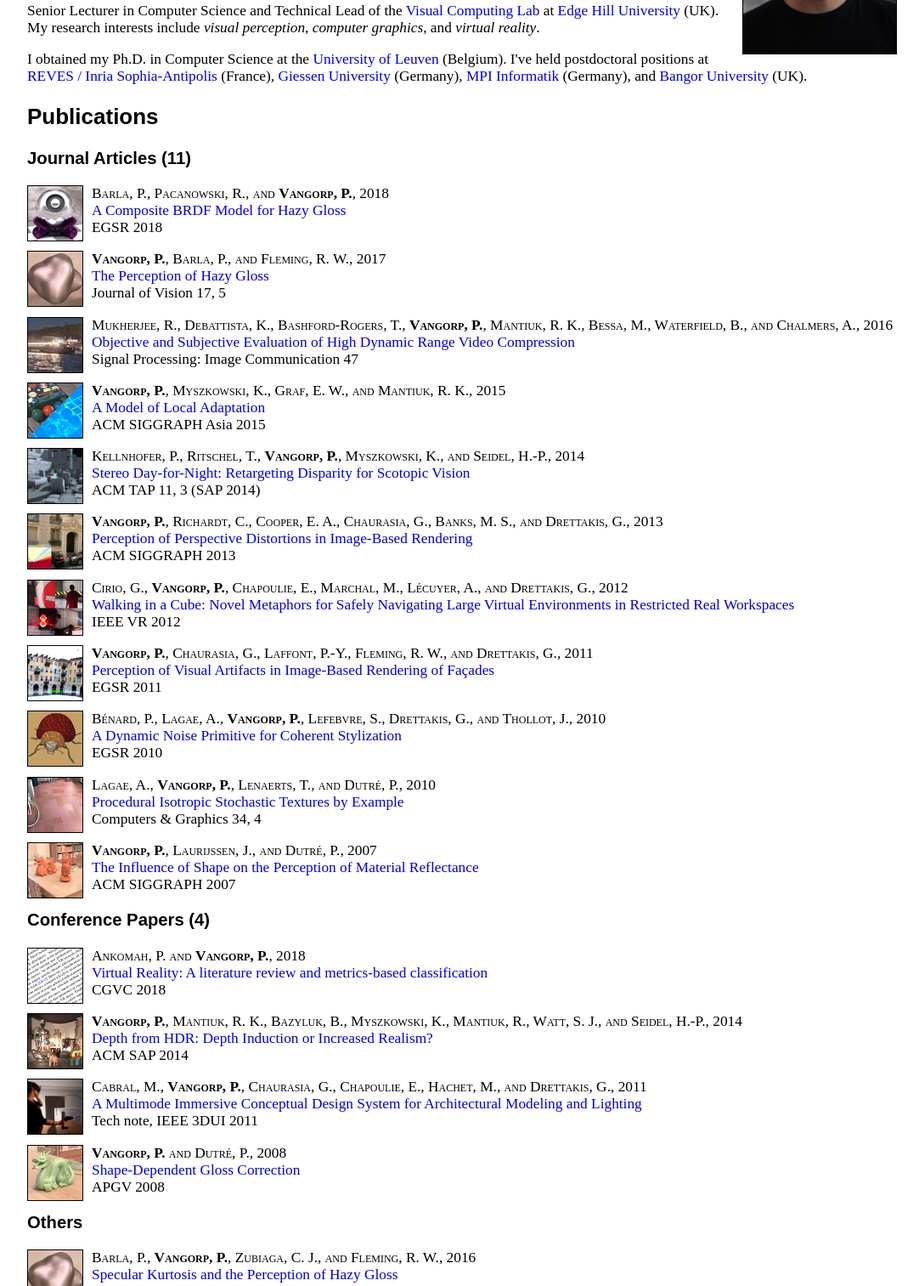
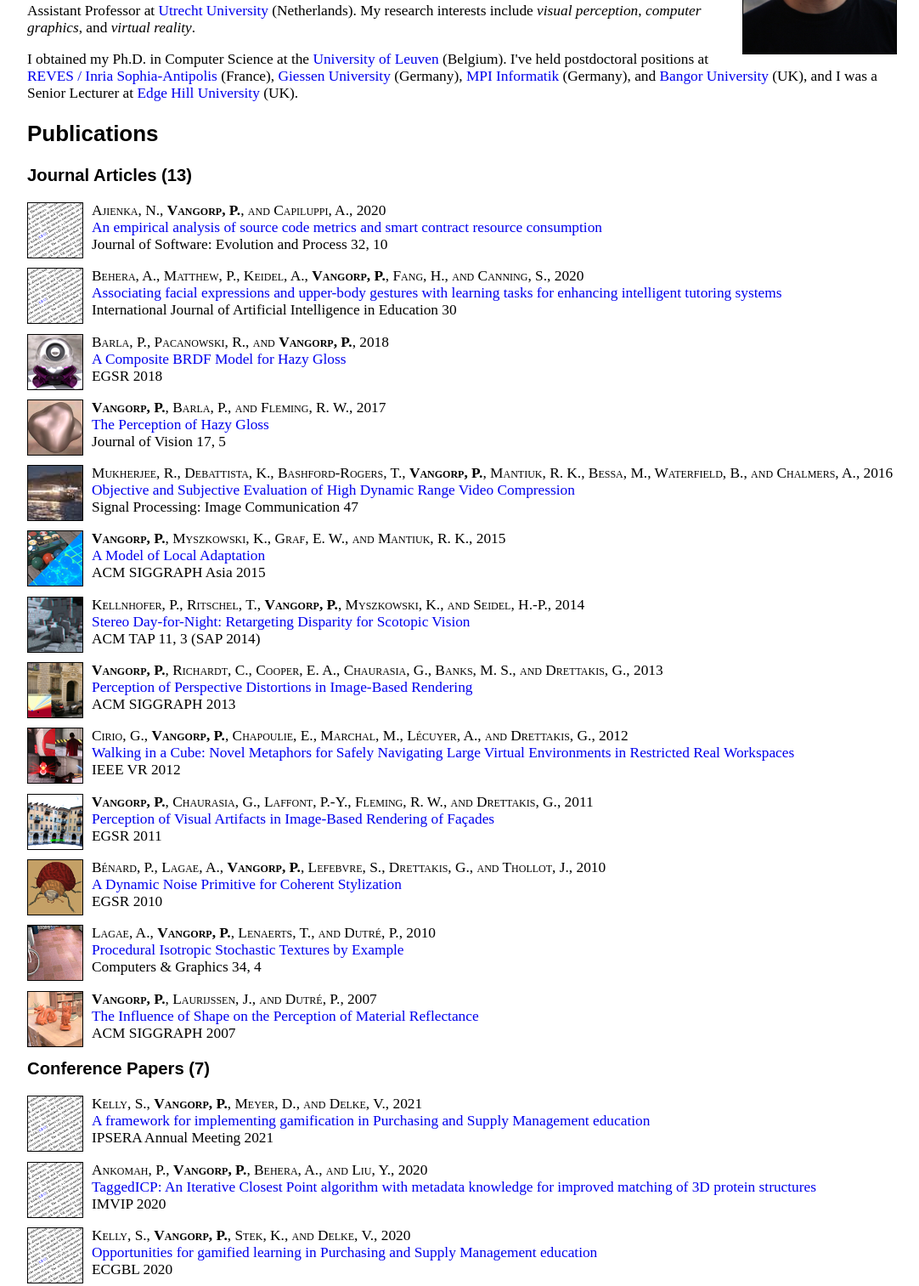
Before and after one commit to pvangorpbe/pvangorpbe.github.io, a plain HTML site: page index.html in a window 1280 px wide. Shown: the part 201-1714 px from the top of the page at 85% size, without its empty margins (96-1178 px from the left). Drawn offline with Linux system fonts and the light colour scheme.

Commit message:
update for the move to Utrecht

```diff
--- a/index.html
+++ b/index.html
@@ -2,7 +2,7 @@
 <html lang="en" dir="ltr">
 <head>
 <link rel="stylesheet" type="text/css" href="style.css" />
-<link rel="shortcut icon" href="http://users.telenet.be/pvangorp/favicon.ico" />
+<link rel="shortcut icon" href="favicon.ico" />
 <meta http-equiv="content-type" content="text/html;charset=utf-8" />
 <meta name="description" content="application/xhtml+xml" />
 <meta charset="UTF-8" />
@@ -19,10 +19,16 @@
 <li><a href="https://scholar.google.co.uk/citations?user=045bBjgAAAAJ"><img src="scholar.png" alt="Google Scholar" />Google Scholar</a></li>
 <li><a href="http://www.linkedin.com/in/petervangorp"><img src="linkedin.png" alt="LinkedIn" />LinkedIn</a></li>
 </ul>
-<p>Senior Lecturer in Computer Science and Technical Lead of the <a href="https://www.edgehill.ac.uk/computerscience/research/visual-computing-lab/">Visual Computing Lab</a> at <a href="https://www.edgehill.ac.uk/computerscience/">Edge Hill University</a> (UK). My research interests include <em>visual perception</em>, <em>computer graphics</em>, and <em>virtual reality</em>.</p>
-<p>I obtained my Ph.D. in Computer Science at the <a href="http://graphics.cs.kuleuven.be/">University of Leuven</a> (Belgium). I've held postdoctoral positions at <a href="http://www-sop.inria.fr/reves/">REVES / Inria Sophia-Antipolis</a> (France), <a href="http://www.allpsych.uni-giessen.de/">Giessen University</a> (Germany), <a href="http://www.mpi-inf.mpg.de/departments/computer-graphics/">MPI Informatik</a> (Germany), and <a href="http://www.cs.bangor.ac.uk/">Bangor University</a> (UK).</p>
+<p>Assistant Professor at <a href="https://www.cs.uu.nl/">Utrecht University</a> (Netherlands). My research interests include <em>visual perception</em>, <em>computer graphics</em>, and <em>virtual reality</em>.</p>
+<p>I obtained my Ph.D. in Computer Science at the <a href="http://graphics.cs.kuleuven.be/">University of Leuven</a> (Belgium). I've held postdoctoral positions at <a href="http://www-sop.inria.fr/reves/">REVES / Inria Sophia-Antipolis</a> (France), <a href="http://www.allpsych.uni-giessen.de/">Giessen University</a> (Germany), <a href="http://www.mpi-inf.mpg.de/departments/computer-graphics/">MPI Informatik</a> (Germany), and <a href="http://www.cs.bangor.ac.uk/">Bangor University</a> (UK), and I was a Senior Lecturer at <a href="https://www.edgehill.ac.uk/computerscience/">Edge Hill University</a> (UK).</p>
 <h2>Publications</h2>
-<h3>Journal Articles (11)</h3>
+<h3>Journal Articles (13)</h3>
+<p><a href="https://doi.org/10.1002/smr.2267"><img class="thumb" src="review.png" alt="thumbnail" /></a><span class="author">Ajienka, N., <b>Vangorp, P.</b>, and Capiluppi, A.</span>, 2020<br />
+<a href="https://doi.org/10.1002/smr.2267">An empirical analysis of source code metrics and smart contract resource consumption</a><br />
+Journal of Software: Evolution and Process 32, 10</p>
+<p><a href="https://doi.org/10.1007/s40593-020-00195-2"><img class="thumb" src="review.png" alt="thumbnail" /></a><span class="author">Behera, A., Matthew, P., Keidel, A., <b>Vangorp, P.</b>, Fang, H., and Canning, S.</span>, 2020<br />
+<a href="https://doi.org/10.1007/s40593-020-00195-2">Associating facial expressions and upper-body gestures with learning tasks for enhancing intelligent tutoring systems</a><br />
+International Journal of Artificial Intelligence in Education 30</p>
 <p><a href="https://doi.org/10.1111/cgf.13475"><img class="thumb" src="composite.png" alt="thumbnail" /></a><span class="author">Barla, P., Pacanowski, R., and <b>Vangorp, P.</b></span>, 2018<br />
 <a href="https://doi.org/10.1111/cgf.13475">A Composite BRDF Model for Hazy Gloss</a><br />
 EGSR 2018</p>
@@ -56,7 +62,16 @@ Computers &amp; Graphics 34, 4</p>
 <p><a href="http://graphics.cs.kuleuven.be/publications/ISPMR/"><img class="thumb" src="ispmr.png" alt="thumbnail" /></a><span class="author"><b>Vangorp, P.</b>, Laurijssen, J., and Dutr&eacute;, P.</span>, 2007<br />
 <a href="http://graphics.cs.kuleuven.be/publications/ISPMR/">The Influence of Shape on the Perception of Material Reflectance</a><br />
 ACM SIGGRAPH 2007</p>
-<h3>Conference Papers (4)</h3>
+<h3>Conference Papers (7)</h3>
+<p><a href="https://research.edgehill.ac.uk/en/publications/a-framework-for-implementing-gamification-in-purchasing-and-suppl"><img class="thumb" src="review.png" alt="thumbnail" /></a><span class="author">Kelly, S., <b>Vangorp, P.</b>, Meyer, D., and Delke, V.</span>, 2021<br />
+<a href="https://research.edgehill.ac.uk/en/publications/a-framework-for-implementing-gamification-in-purchasing-and-suppl">A framework for implementing gamification in Purchasing and Supply Management education</a><br />
+IPSERA Annual Meeting 2021</p>
+<p><a href="https://research.edgehill.ac.uk/en/publications/tagged-icp-an-iterative-closest-point-algorithm-with-metadata-kno-2"><img class="thumb" src="review.png" alt="thumbnail" /></a><span class="author">Ankomah, P., <b>Vangorp, P.</b>, Behera, A., and Liu, Y.</span>, 2020<br />
+<a href="https://research.edgehill.ac.uk/en/publications/tagged-icp-an-iterative-closest-point-algorithm-with-metadata-kno-2">TaggedICP: An Iterative Closest Point algorithm with metadata knowledge for improved matching of 3D protein structures</a><br />
+IMVIP 2020</p>
+<p><a href="https://research.edgehill.ac.uk/en/publications/opportunities-for-gamified-learning-in-purchasing-and-supply-mana"><img class="thumb" src="review.png" alt="thumbnail" /></a><span class="author">Kelly, S., <b>Vangorp, P.</b>, Stek, K., and Delke, V.</span>, 2020<br />
+<a href="https://research.edgehill.ac.uk/en/publications/opportunities-for-gamified-learning-in-purchasing-and-supply-mana">Opportunities for gamified learning in Purchasing and Supply Management education</a><br />
+ECGBL 2020</p>
 <p><a href="https://doi.org/10.2312/cgvc.20181222"><img class="thumb" src="review.png" alt="thumbnail" /></a><span class="author">Ankomah, P. and <b>Vangorp, P.</b></span>, 2018<br />
 <a href="https://doi.org/10.2312/cgvc.20181222">Virtual Reality: A literature review and metrics-based classification</a><br />
 CGVC 2018</p>
@@ -69,7 +84,7 @@ Tech note, IEEE 3DUI 2011</p>
 <p><a href="http://graphics.cs.kuleuven.be/publications/SDGC/"><img class="thumb" src="sdgc.png" alt="thumbnail" /></a><span class="author"><b>Vangorp, P.</b> and Dutr&eacute;, P.</span>, 2008<br />
 <a href="http://graphics.cs.kuleuven.be/publications/SDGC/">Shape-Dependent Gloss Correction</a><br />
 APGV 2008</p>
-<h3>Others</h3>
+<h3>Other</h3>
 <p><a href="http://jov.arvojournals.org/article.aspx?articleid=2550916"><img class="thumb" src="haze.png" alt="thumbnail" /></a><span class="author">Barla, P., <b>Vangorp, P.</b>, Zubiaga, C. J., and Fleming, R. W.</span>, 2016<br />
 <a href="http://jov.arvojournals.org/article.aspx?articleid=2550916">Specular Kurtosis and the Perception of Hazy Gloss</a><br />
 Oral presentation, VSS 2016</p>
```
